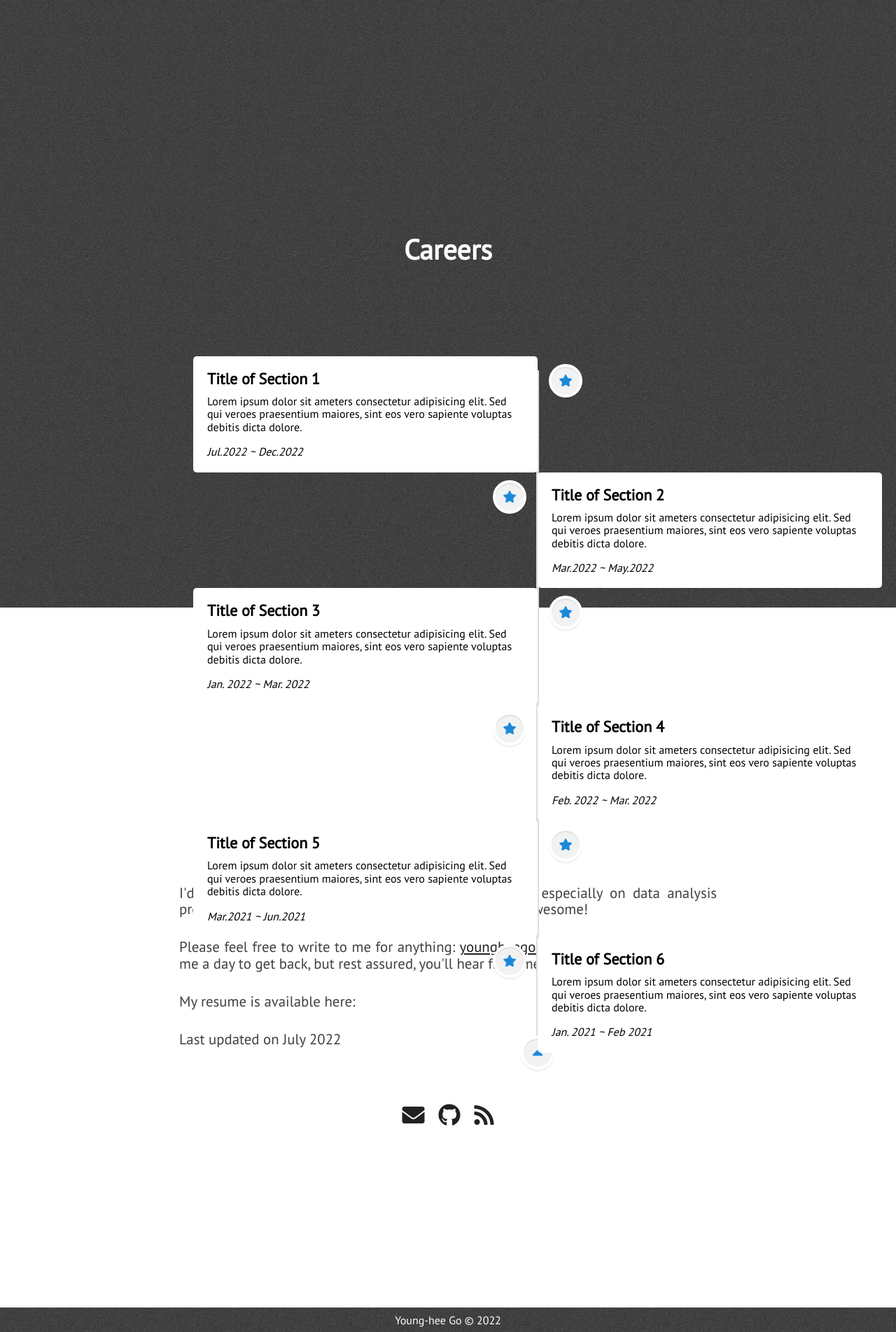
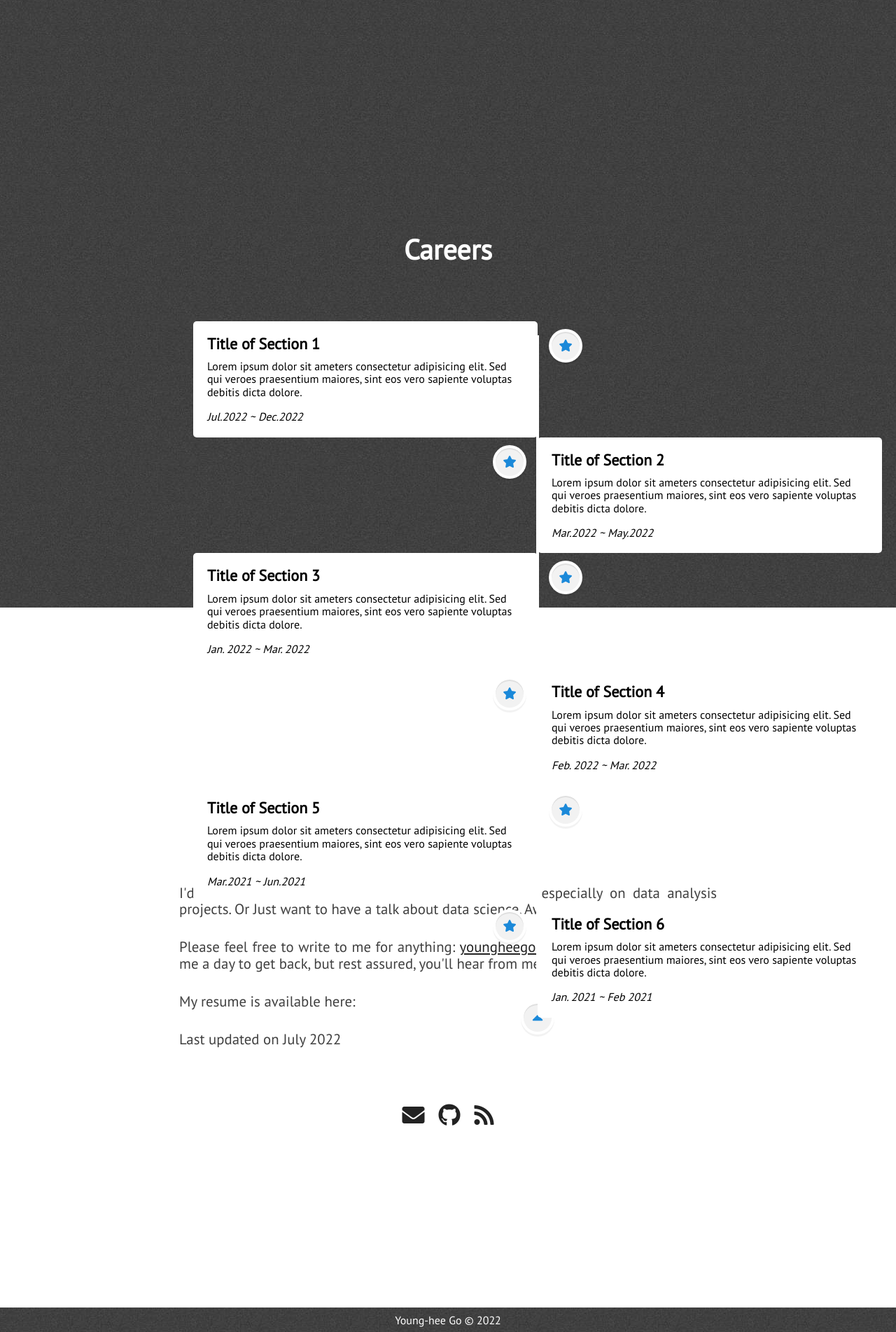
Before and after one commit to YoungheeGGO/YoungheeGGo.github.io, a Jekyll site: the page built from index.html, in a window 1280 px wide. Shown: the part 4078-5981 px from the top of the page at 70% size. Built offline with Jekyll 4.4.1, drawn with Linux system fonts in a browser that asks for light colours; nearby versions of some CDN libraries.

Commit message:
Update main.css

```diff
--- a/assets/css/main.css
+++ b/assets/css/main.css
@@ -586,7 +586,7 @@
 /*Timeline -test*/
 .wrapper-line{
   max-width: 1080px;
-  margin: 100px auto;
+  margin: 50px auto;
   padding: 0 20px;
   position: absolute;
 }
@@ -594,7 +594,7 @@
   position: absolute;
   height: 100%;
   width: 4px;
-  background: #dedede; /*fff*/
+  background: #fff;
   left: 50%;
   top: 20px;
   transform: translateX(-50%);
```
